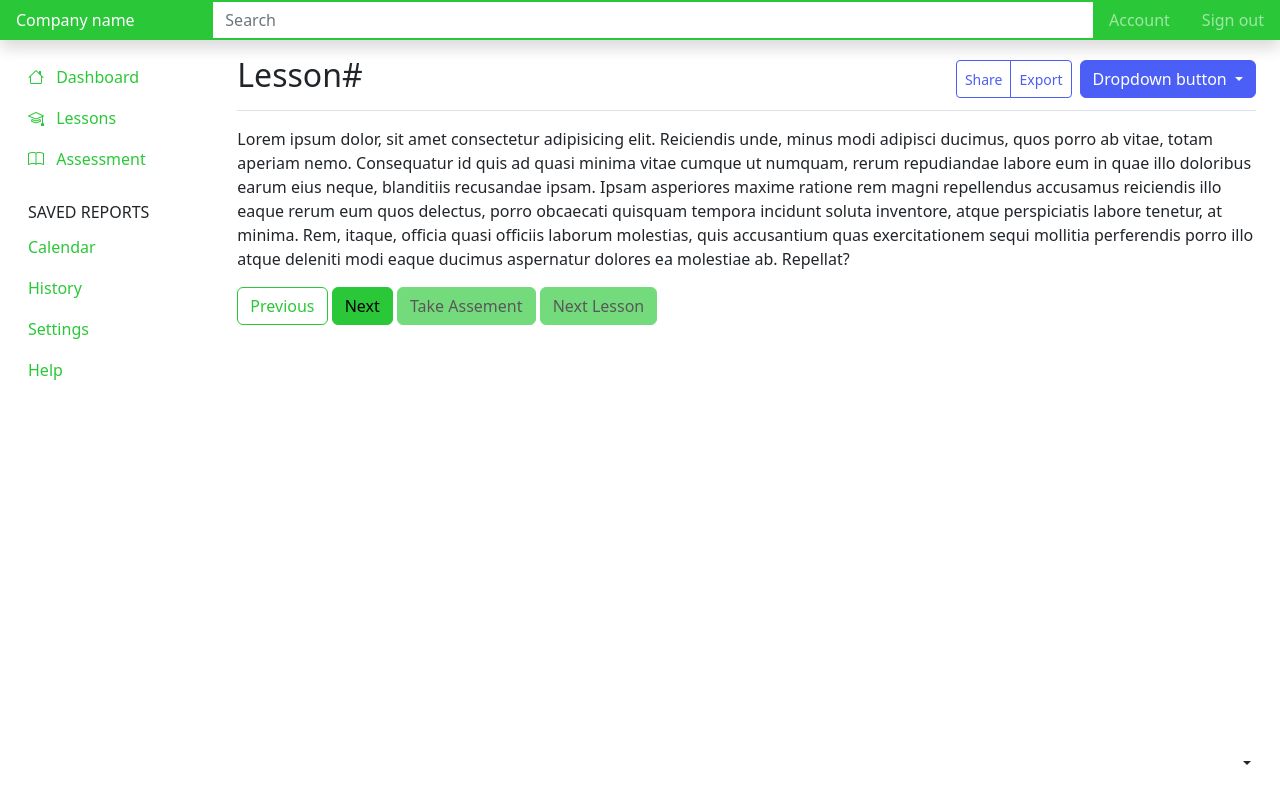
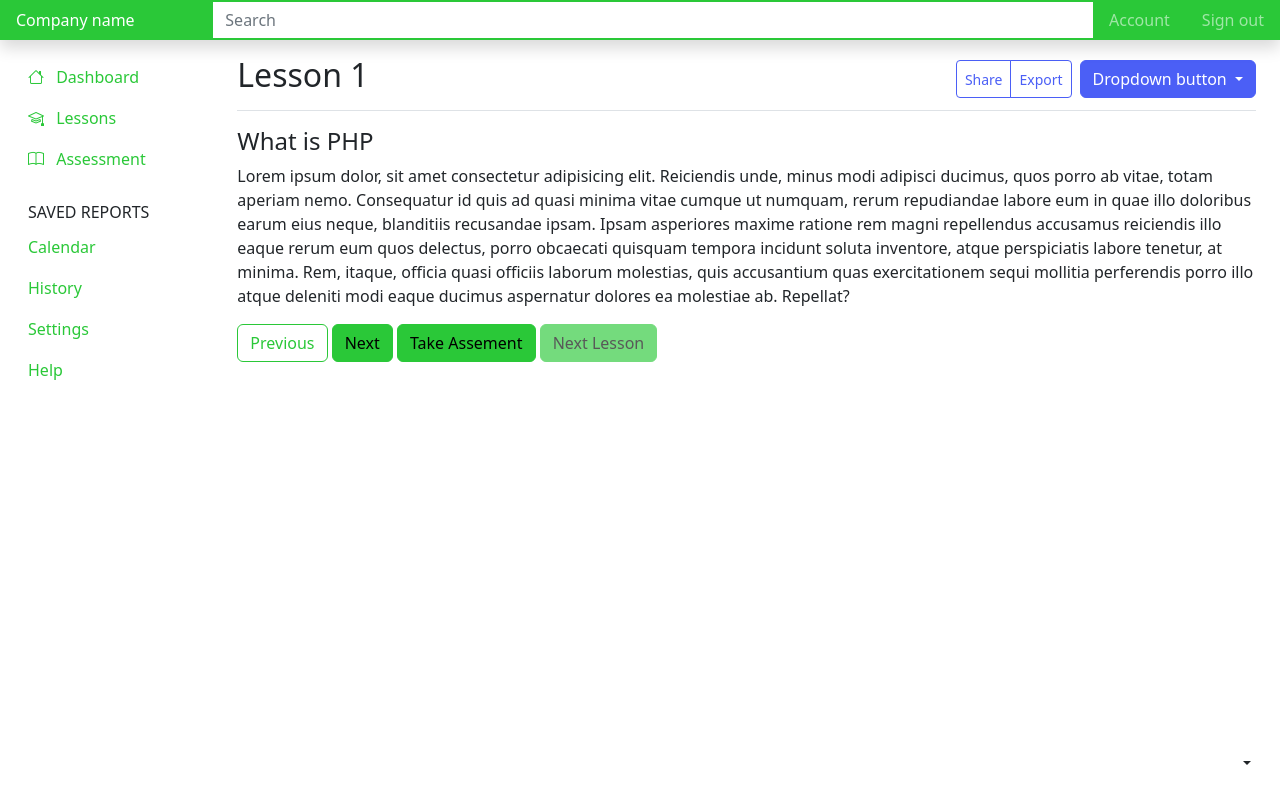
Before and after one commit to jdandaya/e-learning-php-website-bs, a website: page lesson.html in a window 1280 px wide. Drawn offline with nearby package versions, Linux system fonts and the light colour scheme.

Commit message:
tingin ko kumpleto na yung kailangan

```diff
--- a/lesson.html
+++ b/lesson.html
@@ -142,7 +142,7 @@
             <main class="col-md-9 ms-sm-auto col-lg-10 px-md-4">
                 <div
                     class="d-flex justify-content-between flex-wrap flex-md-nowrap align-items-center pt-3 pb-2 mb-3 border-bottom">
-                    <h1 class="h2">Lesson#</h1>
+                    <h1 class="h2">Lesson 1</h1>
                     <div class="btn-toolbar mb-2 mb-md-0">
                         <div class="btn-group me-2">
                             <button type="button" class="btn btn-sm btn-outline-secondary">Share</button>
@@ -161,6 +161,7 @@
                         </div>
                     </div>
                 </div>
+                <h4>What is PHP</h4>
                 <p>Lorem ipsum dolor, sit amet consectetur adipisicing elit. Reiciendis unde, minus modi adipisci ducimus, quos porro ab
                     vitae, totam aperiam nemo. Consequatur id quis ad quasi minima vitae cumque ut numquam, rerum repudiandae labore eum
                     in quae illo doloribus earum eius neque, blanditiis recusandae ipsam. Ipsam asperiores maxime ratione rem magni
@@ -170,7 +171,7 @@
                     ducimus aspernatur dolores ea molestiae ab. Repellat?</p>
                 <button class="btn btn-outline-primary">Previous</button>
                 <button class="btn btn-primary">Next</button>
-                <button class="btn btn-primary" disabled>Take Assement</button>
+                <a href="./answer.html"><button class="btn btn-primary">Take Assement</button></a>
                 <button class="btn btn-primary" disabled>Next Lesson</button>
             </main>
         </div>
```
Also changed, not shown: lessons.html (+6 -0 lines).
